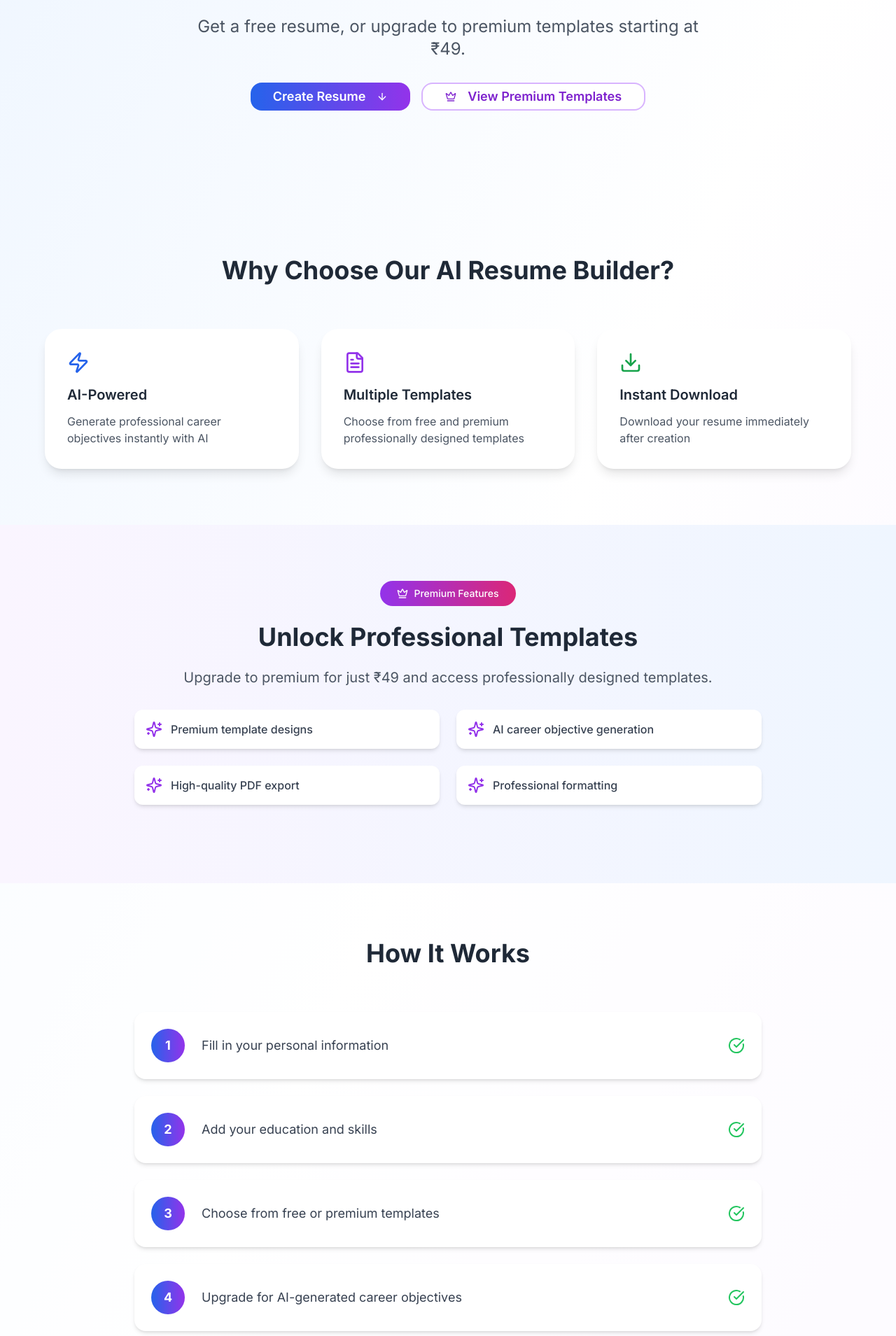
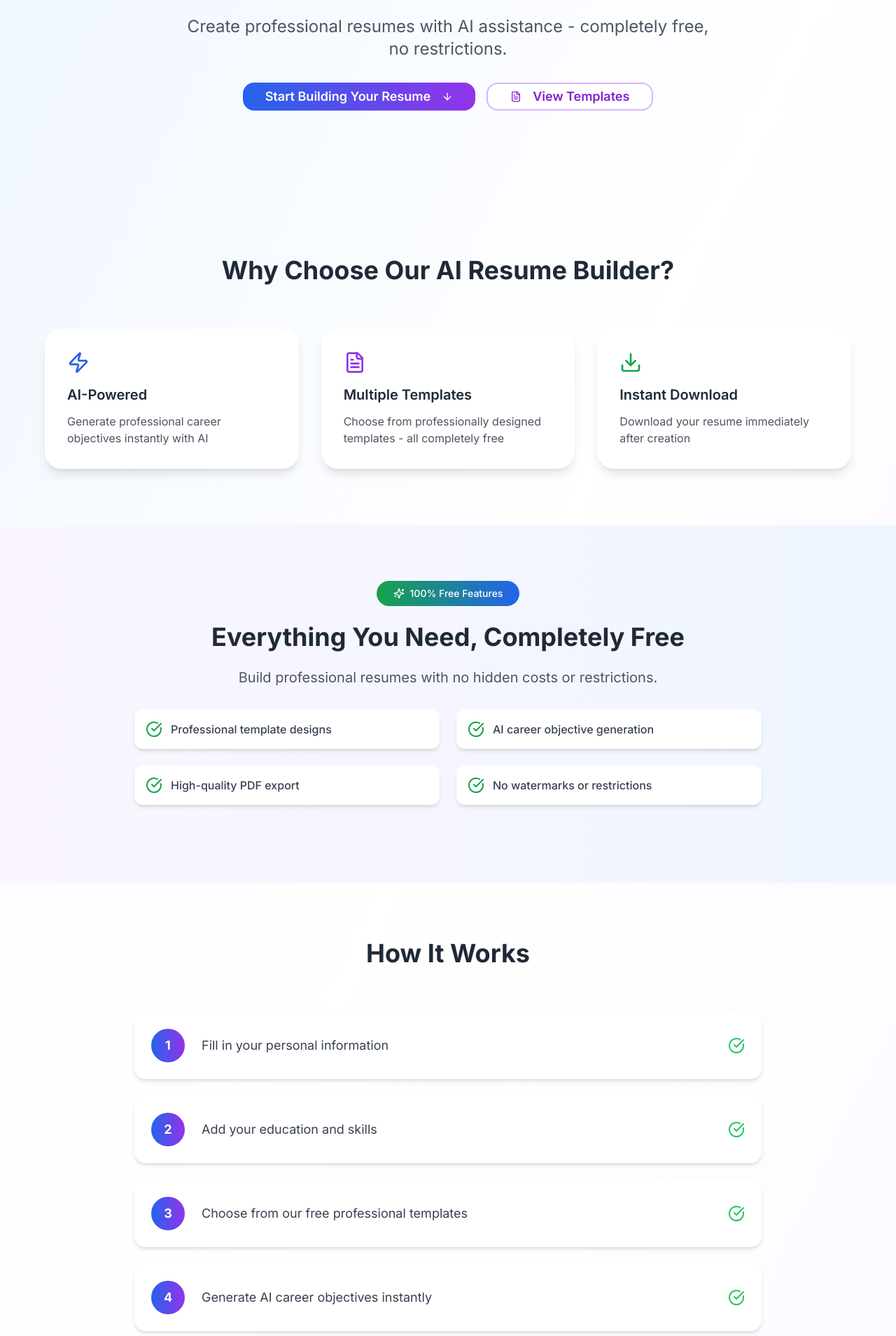
Before and after one commit to Harish225-phr/resume-wizard-ai-frontend, a React (Vite) app: page / in a window 1280 px wide. Shown: the part 291-2200 px from the top of the page at 70% size. Built offline with nearby package versions, Linux system fonts and the light colour scheme.

Commit message:
Remove all premium references
Remove all premium-related UI elements and wording to make the app completely free.

```diff
--- a/src/components/TemplateCard.tsx
+++ b/src/components/TemplateCard.tsx
@@ -28,7 +28,7 @@ const TemplateCard = ({ template, isSelected, onSelect }: TemplateCardProps) =>
           {template.name}
         </h3>
 
-        <span className="text-green-600 font-medium">Free</span>
+        <span className="text-green-600 font-medium">100% Free</span>
       </div>
 
       {isSelected && (
--- a/src/components/resume-form/CareerObjectiveSection.tsx
+++ b/src/components/resume-form/CareerObjectiveSection.tsx
@@ -43,14 +43,14 @@ const CareerObjectiveSection = ({
             onClick={generateObjective}
             disabled={isGeneratingObjective}
             variant="outline"
-            className="border-2 border-purple-300 text-purple-700 hover:bg-purple-50"
+            className="border-2 border-green-300 text-green-700 hover:bg-green-50"
           >
             {isGeneratingObjective ? (
               <Loader2 className="animate-spin mr-2 h-4 w-4" />
             ) : (
               <Sparkles className="mr-2 h-4 w-4" />
             )}
-            {isGeneratingObjective ? 'Generating...' : 'Generate with AI - Free!'}
+            {isGeneratingObjective ? 'Generating...' : 'Generate with AI - 100% Free!'}
           </Button>
         </div>
       </div>
--- a/src/pages/Home.tsx
+++ b/src/pages/Home.tsx
@@ -1,5 +1,5 @@
 
-import { ArrowDown, CheckCircle, FileText, Zap, Download, Crown, Sparkles } from 'lucide-react';
+import { ArrowDown, CheckCircle, FileText, Zap, Download, Sparkles } from 'lucide-react';
 import { Link } from 'react-router-dom';
 import { Button } from '@/components/ui/button';
 
@@ -13,7 +13,7 @@ const Home = () => {
     {
       icon: <FileText className="h-8 w-8 text-purple-600" />,
       title: 'Multiple Templates',
-      description: 'Choose from free and premium professionally designed templates',
+      description: 'Choose from professionally designed templates - all completely free',
     },
     {
       icon: <Download className="h-8 w-8 text-green-600" />,
@@ -25,16 +25,16 @@ const Home = () => {
   const steps = [
     'Fill in your personal information',
     'Add your education and skills',
-    'Choose from free or premium templates',
-    'Upgrade for AI-generated career objectives',
+    'Choose from our free professional templates',
+    'Generate AI career objectives instantly',
     'Download your professional resume',
   ];
 
-  const premiumFeatures = [
-    'Premium template designs',
+  const freeFeatures = [
+    'Professional template designs',
     'AI career objective generation',
     'High-quality PDF export',
-    'Professional formatting',
+    'No watermarks or restrictions',
   ];
 
   return (
@@ -46,19 +46,21 @@ const Home = () => {
             Build Your Resume Instantly with AI
           </h1>
           <p className="text-xl md:text-2xl text-gray-600 mb-8 max-w-3xl mx-auto leading-relaxed">
-            Get a free resume, or upgrade to premium templates starting at ₹49.
+            Create professional resumes with AI assistance - completely free, no restrictions.
           </p>
           <div className="flex flex-col sm:flex-row gap-4 justify-center">
             <Link to="/create">
               <Button className="px-8 py-4 bg-gradient-to-r from-blue-600 to-purple-600 text-white font-semibold rounded-2xl hover:shadow-2xl hover:scale-105 transition-all duration-300 text-lg">
-                Create Resume
+                Start Building Your Resume
                 <ArrowDown className="ml-2 h-5 w-5" />
               </Button>
             </Link>
-            <Button variant="outline" className="px-8 py-4 border-2 border-purple-300 text-purple-700 font-semibold rounded-2xl hover:bg-purple-50 transition-all duration-300 text-lg">
-              <Crown className="mr-2 h-5 w-5" />
-              View Premium Templates
-            </Button>
+            <Link to="/create">
+              <Button variant="outline" className="px-8 py-4 border-2 border-purple-300 text-purple-700 font-semibold rounded-2xl hover:bg-purple-50 transition-all duration-300 text-lg">
+                <FileText className="mr-2 h-5 w-5" />
+                View Templates
+              </Button>
+            </Link>
           </div>
         </div>
       </section>
@@ -86,23 +88,23 @@ const Home = () => {
         </div>
       </section>
 
-      {/* Premium Features Section */}
+      {/* Free Features Section */}
       <section className="py-20 px-4 sm:px-6 lg:px-8 bg-gradient-to-r from-purple-50 to-blue-50">
         <div className="max-w-4xl mx-auto text-center">
-          <div className="inline-flex items-center gap-2 bg-gradient-to-r from-purple-600 to-pink-600 text-white px-6 py-2 rounded-full text-sm font-medium mb-6">
-            <Crown className="h-4 w-4" />
-            Premium Features
+          <div className="inline-flex items-center gap-2 bg-gradient-to-r from-green-600 to-blue-600 text-white px-6 py-2 rounded-full text-sm font-medium mb-6">
+            <Sparkles className="h-4 w-4" />
+            100% Free Features
           </div>
           <h2 className="text-4xl font-bold mb-6 text-gray-800">
-            Unlock Professional Templates
+            Everything You Need, Completely Free
           </h2>
           <p className="text-xl text-gray-600 mb-8">
-            Upgrade to premium for just ₹49 and access professionally designed templates.
+            Build professional resumes with no hidden costs or restrictions.
           </p>
           <div className="grid md:grid-cols-2 gap-6 mb-8">
-            {premiumFeatures.map((feature, index) => (
+            {freeFeatures.map((feature, index) => (
               <div key={index} className="flex items-center gap-3 bg-white p-4 rounded-xl shadow-md">
-                <Sparkles className="h-6 w-6 text-purple-600" />
+                <CheckCircle className="h-6 w-6 text-green-600" />
                 <span className="text-gray-700 font-medium">{feature}</span>
               </div>
             ))}
@@ -140,11 +142,11 @@ const Home = () => {
             Ready to Build Your Professional Resume?
           </h2>
           <p className="text-xl text-gray-600 mb-8">
-            Join thousands of job seekers who have created amazing resumes with our AI tool.
+            Join thousands of job seekers who have created amazing resumes with our free AI tool.
           </p>
           <Link to="/create">
             <Button className="px-8 py-4 bg-gradient-to-r from-blue-600 to-purple-600 text-white font-semibold rounded-2xl hover:shadow-2xl hover:scale-105 transition-all duration-300 text-lg">
-              Get Started Now
+              Get Started Now - It's Free!
             </Button>
           </Link>
         </div>
```
